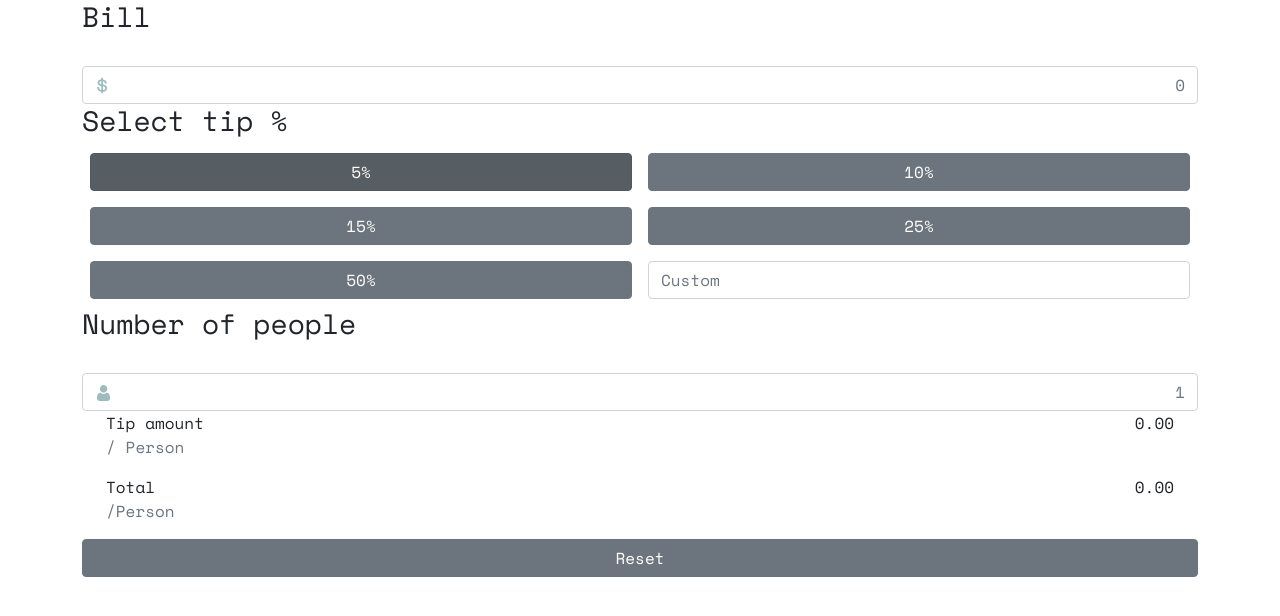
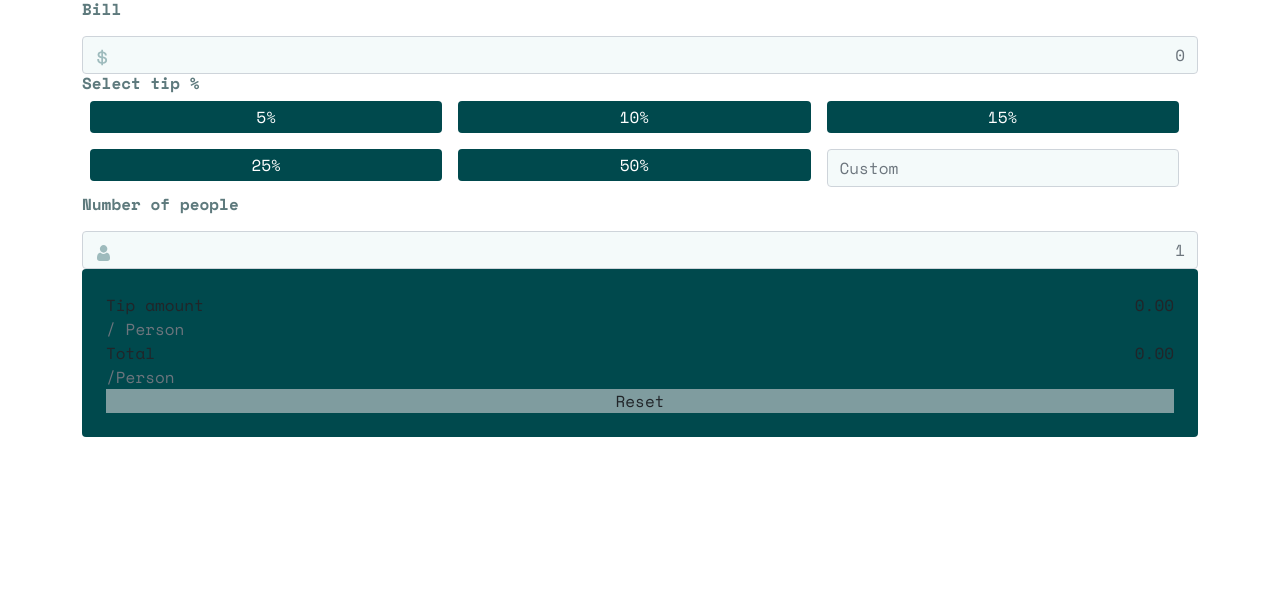
Before and after one commit to karenascencio/React, a React (Create React App) app: page / in a window 1280 px wide. Shown: the top 616 px of the page. Built offline with nearby package versions, Linux system fonts and the light colour scheme.

Commit message:
added some colors

```diff
--- /dev/null
+++ b/craco.config.js
@@ -0,0 +1,11 @@
+// craco.config.js
+module.exports = {
+    style: {
+        postcss: {
+        plugins: [
+            require('tailwindcss'),
+            require('autoprefixer'),
+        ],
+        },
+    },
+}
--- a/src/App.js
+++ b/src/App.js
@@ -1,6 +1,10 @@
 import React, {useState} from 'react'
-import { Col, Row, Container, Input, Button, ButtonGroup } from 'reactstrap'
+import { Col, Row, Container, Input } from 'reactstrap'
 import './App.scss'
+//My components
+import Button from './Components/Button'
+//Data
+const percentagesArray = [5, 10, 15, 25, 50]
 
 
 
@@ -27,47 +31,66 @@ const App = () => {
     isNaN(value)?setSelectedTip(0):setSelectedTip(value)
   }
 
+  function tipHandler(event){
+    const percentage = event.target.dataset.percentage
+    setSelectedTip(parseFloat(percentage))
+  }
+
 
   return(
     <Container>
       <Row>
         <Col>
-          <h3>
+          <h3 className="text-darkerGrayishCyan font-bold" >
             Bill
           </h3>
           <svg className="input-sign" xmlns="http://www.w3.org/2000/svg" width="11" height="17"><path fill="#9EBBBD" d="M6.016 16.328v-1.464c1.232-.08 2.22-.444 2.964-1.092.744-.648 1.116-1.508 1.116-2.58v-.144c0-.992-.348-1.772-1.044-2.34-.696-.568-1.708-.932-3.036-1.092V4.184c.56.144 1.012.4 1.356.768.344.368.516.816.516 1.344v.288h1.824v-.432c0-.448-.088-.876-.264-1.284a3.783 3.783 0 00-.744-1.116A4.251 4.251 0 007.54 2.9a5.324 5.324 0 00-1.524-.492V.872H4.288V2.36a5.532 5.532 0 00-1.416.324c-.448.168-.84.392-1.176.672-.336.28-.604.616-.804 1.008-.2.392-.3.844-.3 1.356v.144c0 .96.316 1.708.948 2.244.632.536 1.548.884 2.748 1.044v3.912c-.704-.16-1.248-.472-1.632-.936-.384-.464-.576-1.08-.576-1.848v-.288H.256v.576c0 .464.08.924.24 1.38.16.456.404.88.732 1.272.328.392.744.728 1.248 1.008s1.108.476 1.812.588v1.512h1.728zM4.288 7.424c-.688-.128-1.164-.332-1.428-.612-.264-.28-.396-.644-.396-1.092 0-.464.176-.832.528-1.104.352-.272.784-.448 1.296-.528v3.336zm1.728 5.712V9.344c.768.128 1.328.328 1.68.6.352.272.528.688.528 1.248 0 .544-.196.984-.588 1.32-.392.336-.932.544-1.62.624z"/></svg>
-          <Input className="input-text" onChange={ inputHandlerBill} placeholder={bill} />
+          <Input className="input-text bg-lighterGrayishCyan" onChange={ inputHandlerBill} placeholder={bill} />
         </Col>
       </Row>
       <Row>
         <Col>
-          <h3>
+          <h3 className="text-darkerGrayishCyan font-bold" >
             Select tip %
           </h3>
           <div>
             <div className="d-flex flex-wrap">
-              <div className="button-item p-2"><Button className="w-100" onClick={() => setSelectedTip(5)} active={selectedTip === 5}>5%</Button></div>
-              <div className="button-item p-2"><Button className="w-100" onClick={() => setSelectedTip(10)} active={selectedTip === 10}>10%</Button></div>
-              <div className="button-item p-2"><Button className="w-100" onClick={() => setSelectedTip(15)} active={selectedTip === 15}>15%</Button></div>
-              <div className="button-item p-2"><Button className="w-100" onClick={() => setSelectedTip(25)} active={selectedTip === 25}>25%</Button></div>
-              <div className="button-item p-2"><Button className="w-100" onClick={() => setSelectedTip(50)} active={selectedTip === 50}>50%</Button></div>
-              <div className="button-item p-2"><Input className="w-100" onChange={ inputHandlerCustomTip } placeholder="Custom" /></div>
+              {
+              percentagesArray.map( (percentage, index) => {
+                return (
+                  <div className="button-item p-2">
+                    <Button
+                      key={percentage}
+                      active={selectedTip === percentage}
+                      percentage={percentage}
+                      clickHandler={tipHandler}
+                    />
+                  </div>
+                )
+              })
+            }
+              <div className="button-item p-2">
+                <Input
+                  className="w-100 bg-lighterGrayishCyan"
+                  onChange={ inputHandlerCustomTip }
+                  placeholder="Custom"
+                /></div>
             </div>
           </div>
         </Col>
       </Row>
       <Row>
         <Col>
-          <h3>
+          <h3 className="text-darkerGrayishCyan font-bold">
             Number of people
           </h3>
           <svg className="input-sign" xmlns="http://www.w3.org/2000/svg" width="13" height="16"><path fill="#9EBBBD" d="M9.573 7.729c.406 0 .784.07 1.126.209.342.14.639.33.881.569.232.227.438.503.614.82a5.1 5.1 0 01.407.949c.097.312.178.654.242 1.016.062.359.105.699.126 1.011.02.307.031.624.031.945 0 .836-.259 1.512-.768 2.01-.504.492-1.17.742-1.98.742H2.748c-.81 0-1.477-.25-1.98-.742C.259 14.76 0 14.084 0 13.248c0-.322.01-.64.032-.945.02-.312.063-.652.126-1.01.063-.363.144-.705.242-1.017.1-.323.238-.643.407-.948.176-.318.382-.594.613-.821.243-.238.54-.43.882-.57.342-.138.72-.208 1.125-.208.16 0 .313.067.61.265.183.123.397.264.636.421.204.134.48.259.822.372.333.11.671.167 1.005.167a3.19 3.19 0 001.006-.167c.341-.113.618-.238.822-.372l.636-.42c.296-.2.45-.266.61-.266zM6.598 0C7.63 0 8.522.38 9.252 1.129s1.1 1.666 1.1 2.724c0 1.06-.37 1.976-1.1 2.725-.73.75-1.623 1.13-2.654 1.13-1.03 0-1.924-.38-2.653-1.13-.73-.749-1.1-1.666-1.1-2.725 0-1.058.37-1.975 1.1-2.724C4.675.379 5.567 0 6.598 0z"/></svg>
-          <Input className="input-text" onChange={inputHandlerPeople} placeholder={people} />
+          <Input className="input-text bg-lighterGrayishCyan" onChange={inputHandlerPeople} placeholder={people} />
         </Col>
       </Row>
       <Row>
         <Col>
-          <Container>
+          <Container className="bg-darkCyan rounded p-4">
             <Row>
               <Col className="d-flex justify-content-between">
                 <p>
@@ -88,8 +111,12 @@ const App = () => {
                 </div>
               </Col>
             </Row>
+            <Row>
+              <Col>
+                <button className="w-full bg-darkGrayishCyan" > Reset </button>
+              </Col>
+            </Row>
           </Container>
-          <Button className="w-100" > Reset </Button>
         </Col>
       </Row>
     </Container>
--- a/src/App.scss
+++ b/src/App.scss
@@ -26,7 +26,7 @@
   width: 50%;
 }
 
-@media (min-width:1440px){
+@media (min-width:1200px){
   .button-item{
     width: 33%;
   }
--- a/src/Components/Button/index.js
+++ b/src/Components/Button/index.js
@@ -1,9 +1,12 @@
-import React from 'react'
+import React, {useState} from 'react'
 
-export default function index() {
+export default function Button(props) {
+    const { percentage, clickHandler } = props
+
+
     return (
-        <div>
-
-        </div>
+        <button data-percentage={percentage} className="text-white bg-darkCyan w-full p-1 rounded" onClick={clickHandler} >
+            {percentage}%
+        </button>
     )
 }
--- a/src/index.scss
+++ b/src/index.scss
@@ -1,3 +1,8 @@
+/* ./src/index.css */
+@tailwind base;
+@tailwind components;
+@tailwind utilities;
+
 body {
   margin: 0;
   font-family: -apple-system, BlinkMacSystemFont, 'Segoe UI', 'Roboto', 'Oxygen',
--- /dev/null
+++ b/tailwind.config.js
@@ -0,0 +1,18 @@
+module.exports = {
+  purge: [],
+  darkMode: false, // or 'media' or 'class'
+  theme: {
+    colors: {
+      darkCyan: 'hsl(183, 100%, 15%)',
+      darkerGrayishCyan: 'hsl(186, 14%, 43%)',
+      darkGrayishCyan: 'hsl(184, 14%, 56%)',
+      lightGrayishCyan: 'hsl(185, 41%, 84%)',
+      lighterGrayishCyan: 'hsl(189, 41%, 97%)'
+    },
+    extend: {},
+  },
+  variants: {
+    extend: {},
+  },
+  plugins: [],
+}
```
Also changed, not shown: package.json (+9 -3 lines), 1 other file (tests, documents, lock files or other folders).
